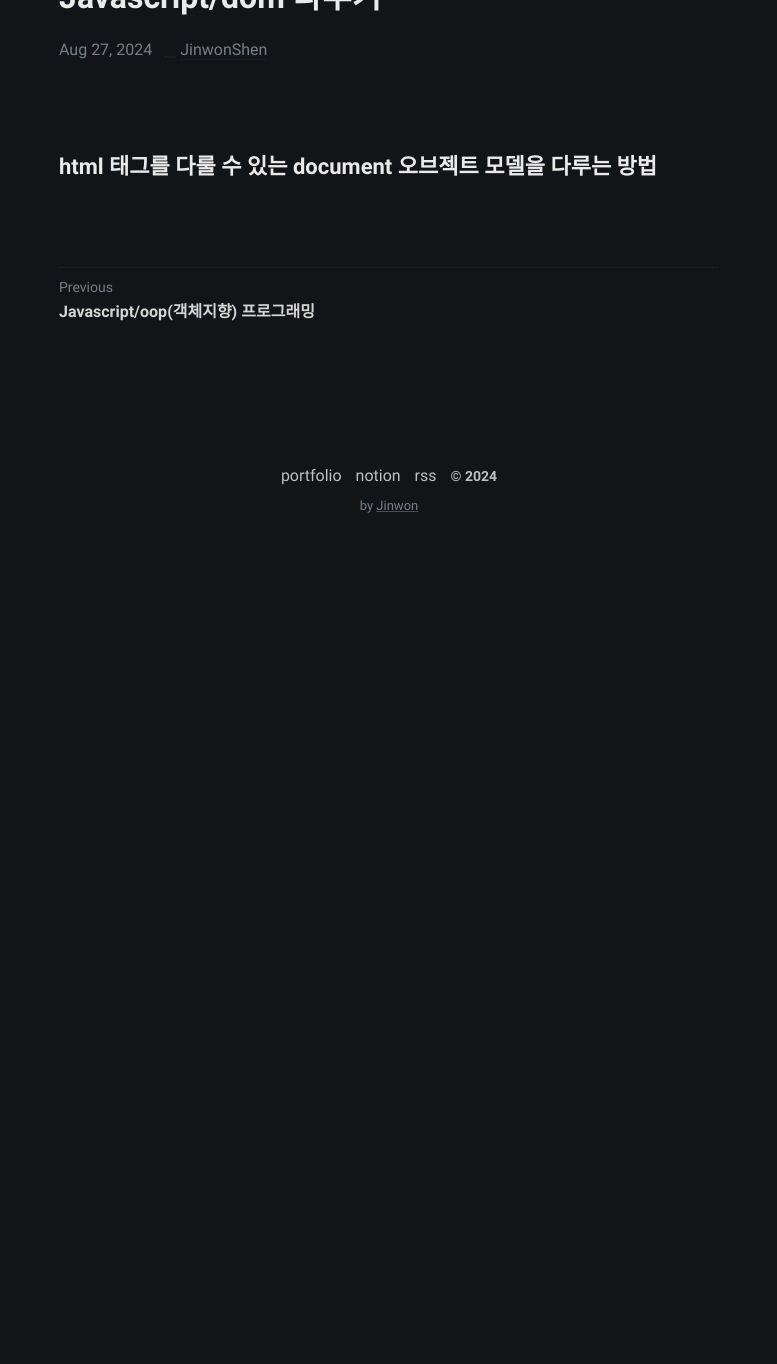
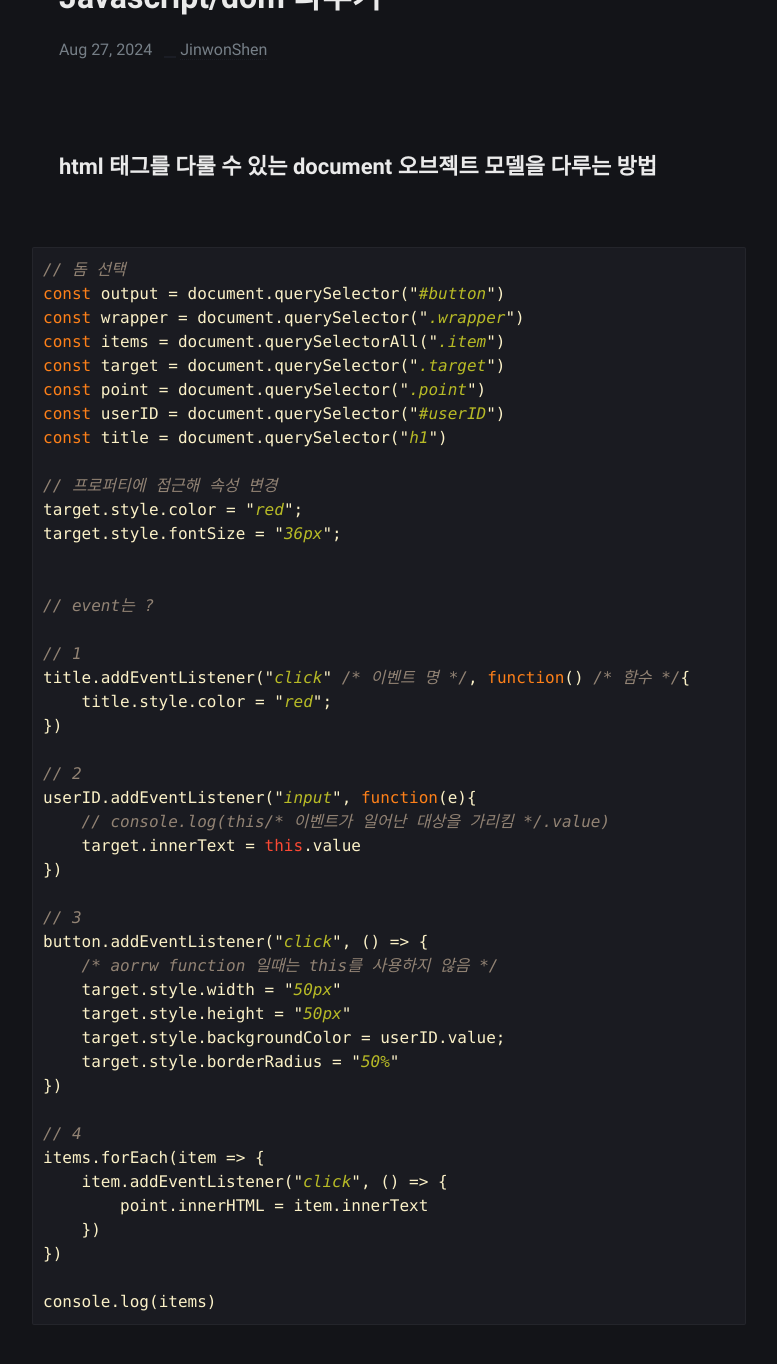
Before and after one commit to JinwonShen/JinwonShen.github.io, a Jekyll site: the page built from _posts/javascript-dom/2024-08-27-javascript-dom.md, in a window 1280 px wide and 1400 px high, scrolled down 261 px. Shown: the top 1364 px of the window, without its empty margins (251-1028 px from the left). Built offline with Jekyll 4.4.1, drawn with Linux system fonts in a browser that asks for light colours; before the commit the page ends 900 px from its top, so only the background shows below that; some of the changed text lies outside the part shown.

Commit message:
posts/javascript-dom 2024-08-29

````diff
--- a/_posts/javascript-dom/2024-08-27-javascript-dom.md
+++ b/_posts/javascript-dom/2024-08-27-javascript-dom.md
@@ -10,3 +10,63 @@ tag:
 ---
 
 ## html 태그를 다룰 수 있는 document 오브젝트 모델을 다루는 방법
+
+<br>
+
+```js
+// 돔 선택
+const output = document.querySelector("#button")
+const wrapper = document.querySelector(".wrapper")
+const items = document.querySelectorAll(".item")
+const target = document.querySelector(".target")
+const point = document.querySelector(".point")
+const userID = document.querySelector("#userID")
+const title = document.querySelector("h1")
+
+// 프로퍼티에 접근해 속성 변경
+target.style.color = "red";
+target.style.fontSize = "36px";
+
+
+// event는 ?
+
+// 1
+title.addEventListener("click" /* 이벤트 명 */, function() /* 함수 */{
+    title.style.color = "red";
+})
+
+// 2
+userID.addEventListener("input", function(e){
+    // console.log(this/* 이벤트가 일어난 대상을 가리킴 */.value)
+    target.innerText = this.value
+})
+
+// 3
+button.addEventListener("click", () => {
+    /* aorrw function 일때는 this를 사용하지 않음 */
+    target.style.width = "50px"
+    target.style.height = "50px"
+    target.style.backgroundColor = userID.value;
+    target.style.borderRadius = "50%"
+})
+
+// 4
+items.forEach(item => {
+    item.addEventListener("click", () => {
+        point.innerHTML = item.innerText
+    })
+})
+
+console.log(items)
+```
+
+<br>
+
+#### 이미지 활용해서 업로드 이어 진행
+
+<br>
+
+<figure>
+<img src="/assets/img/flex-img-1.png" alt="display:flex">
+<figcaption>flex.1 display: flex;</figcaption>
+</figure>
````
Also changed, not shown: _posts/javascript-oop/2024-08-27-javascript-oop.md (+1 -0 lines).
